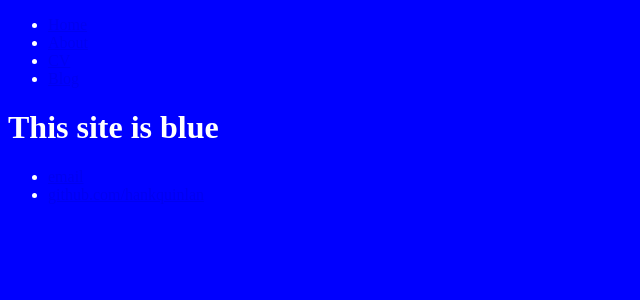
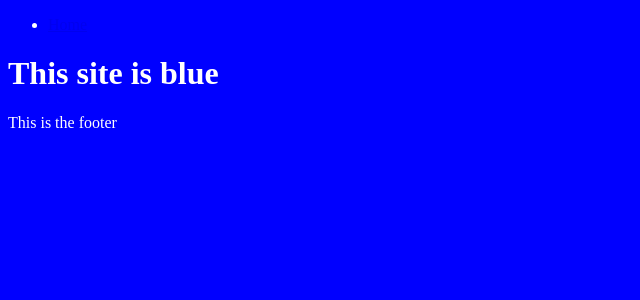
Before and after one commit to andreasironi/andreasironi.github.io, a Jekyll site: the page built from index.html, in a window 1280 px wide. Shown: the top 300 px of the page, without its empty margins (0-640 px from the left). Built offline with Jekyll 4.4.1, drawn with Linux system fonts in a browser that asks for light colours.

Commit message:
Update default.html

```diff
--- a/_layouts/default.html
+++ b/_layouts/default.html
@@ -9,9 +9,6 @@
 			<nav>
 	    		<ul>
 	        		<li><a href="/">Home</a></li>
-		        	<li><a href="/about">About</a></li>
-	        		<li><a href="/cv">CV</a></li>
-	        		<li><a href="/blog">Blog</a></li>
 	    		</ul>
 			</nav>
 			<div class="container">
@@ -20,10 +17,7 @@
 
 			</div><!-- /.container -->
 			<footer>
-	    		<ul>
-	        		<li><a href="mailto:hankquinlanhub@gmail.com">email</a></li>
-	        		<li><a href="https://github.com/hankquinlan">github.com/hankquinlan</a></li>
-				</ul>
+				This is the footer
 			</footer>
 		</body>
 	</html>
```
